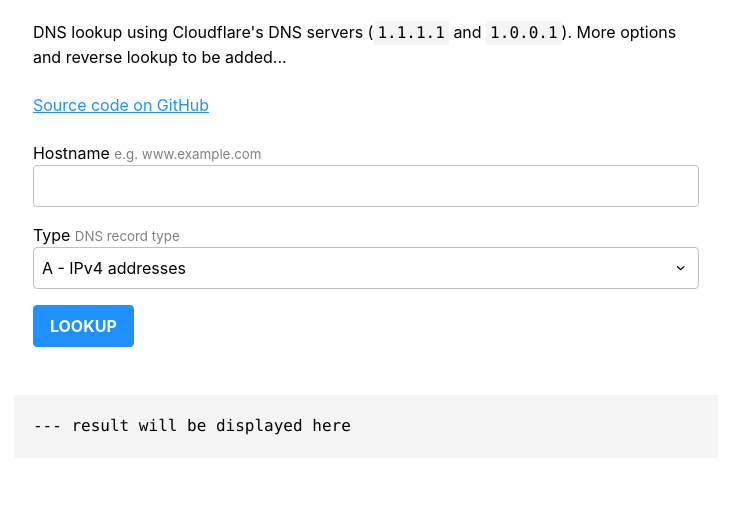
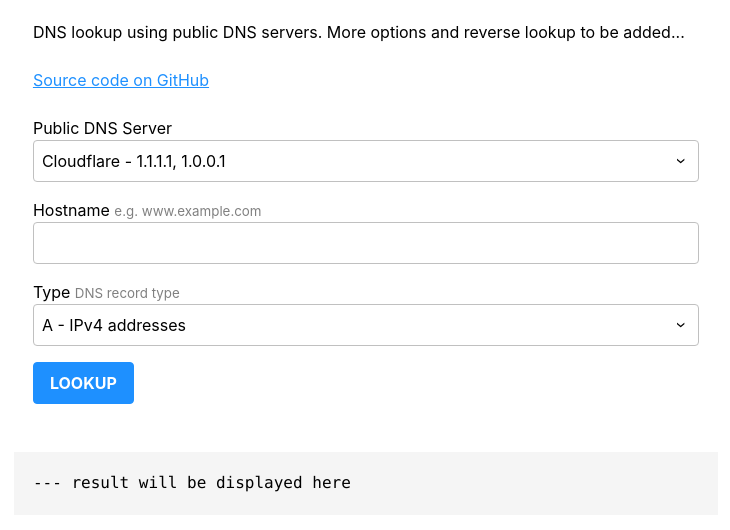
Before and after one commit to smonn/dns-tool, a React (Create React App) app: page / in a window 1280 px wide. Shown: the top 530 px of the page, without its empty margins (274-1004 px from the left). Built offline with nearby package versions, Linux system fonts and the light colour scheme.

Commit message:
add option for selecting dns server

```diff
--- a/src/App.tsx
+++ b/src/App.tsx
@@ -1,5 +1,23 @@
 import React, { useState, useMemo, FormEvent, ChangeEvent } from 'react';
 import Select, { Option } from './components/Select';
+import Input from './components/Input';
+import Button from './components/Button';
+import Label from './components/Label';
+
+type ServerMap = {
+  [key: string]: string[];
+  Cloudflare: string[];
+  Google: string[];
+  Verisign: string[];
+  'DNS.Watch': string[];
+}
+
+const servers: ServerMap = {
+  Cloudflare: ['1.1.1.1','1.0.0.1'],
+  Google: ['8.8.8.8','8.8.4.4'],
+  Verisign: ['64.6.64.6','64.6.65.6'],
+  'DNS.Watch': ['84.200.69.80', '84.200.70.40'],
+};
 
 const typeOptions: Option[] = [
   { value: 'A', text: 'A - IPv4 addresses' },
@@ -14,9 +32,15 @@ const typeOptions: Option[] = [
   { value: 'TXT', text: 'TXT - Text records' },
 ];
 
+const serverOptions: Option[] = Object.keys(servers).map(server => ({
+  value: server,
+  text: `${server} - ${servers[server].join(', ')}`
+}));
+
 function App() {
   const [hostname, setHostname] = useState('');
   const [type, setType] = useState('A');
+  const [server, setServer] = useState('Cloudflare');
   const [result, setResult] = useState<any>(null);
   const [submitting, setSubmitting] = useState(false);
 
@@ -27,7 +51,7 @@ function App() {
         event.preventDefault();
         const res = await fetch('/.netlify/functions/lookup', {
           method: 'POST',
-          body: JSON.stringify({ servers: ['1.1.1.1', '1.0.0.1'], hostname, type })
+          body: JSON.stringify({ servers: servers[server], hostname, type })
         });
 
         const json = await res.json();
@@ -38,7 +62,7 @@ function App() {
         setSubmitting(false);
       }
     };
-  }, [hostname, type]);
+  }, [hostname, server, type]);
 
   const handleChange = useMemo(() => {
     return (event: ChangeEvent<HTMLInputElement | HTMLSelectElement>) => {
@@ -48,24 +72,31 @@ function App() {
       if (event.target.name === 'type') {
         setType(event.target.value);
       }
+      if (event.target.name === 'server') {
+        setServer(event.target.value);
+      }
     };
   }, []);
 
   return (
     <div>
-      <p>DNS lookup using Cloudflare's DNS servers (<code>1.1.1.1</code> and <code>1.0.0.1</code>). More options and reverse lookup to be added...</p>
+      <p>DNS lookup using public DNS servers. More options and reverse lookup to be added...</p>
       <p><a href="https://github.com/smonn/dns-tool">Source code on GitHub</a></p>
       <form onSubmit={handleSubmit}>
         <div>
-          <label htmlFor="hostname">Hostname <small>e.g. www.example.com</small></label>
-          <input autoCapitalize="none" autoCorrect="off" disabled={submitting} id="hostname" name="hostname" type="text" pattern="^(([a-zA-Z0-9]|[a-zA-Z0-9][a-zA-Z0-9\-]*[a-zA-Z0-9])\.)*([A-Za-z0-9]|[A-Za-z0-9][A-Za-z0-9\-]*[A-Za-z0-9])$" required value={hostname} onChange={handleChange} />
+          <Label htmlFor="server">Public DNS Server</Label>
+          <Select disabled={submitting} options={serverOptions} value={server} onChange={handleChange} id="server" name="server" />
         </div>
         <div>
-          <label htmlFor="type">Type <small>DNS record type</small></label>
+          <Label htmlFor="hostname" hint="e.g. www.example.com">Hostname</Label>
+          <Input disabled={submitting} id="hostname" name="hostname" type="text" pattern="^(([a-zA-Z0-9]|[a-zA-Z0-9][a-zA-Z0-9\-]*[a-zA-Z0-9])\.)*([A-Za-z0-9]|[A-Za-z0-9][A-Za-z0-9\-]*[A-Za-z0-9])$" required value={hostname} onChange={handleChange} />
+        </div>
+        <div>
+          <Label htmlFor="type" hint="DNS record type">Type</Label>
           <Select disabled={submitting} options={typeOptions} value={type} onChange={handleChange} id="type" name="type" />
         </div>
         <div>
-          <button disabled={submitting} type="submit">Lookup</button>
+          <Button disabled={submitting} type="submit">Lookup</Button>
         </div>
       </form>
       <pre>{result ? JSON.stringify(result, null, 2) : '--- result will be displayed here'}</pre>
--- /dev/null
+++ b/src/components/Button.css
@@ -0,0 +1,34 @@
+.Button {
+  display: block;
+  width: 100%;
+  font-family: inherit;
+  font-size: inherit;
+  line-height: inherit;
+}
+
+.Button::-moz-focus-inner {
+  border: 0;
+}
+
+.Button {
+  width: auto;
+  background-color: dodgerblue;
+  border: 1px solid dodgerblue;
+  color: white;
+  font-weight: bold;
+  text-transform: uppercase;
+  padding: .5rem 1rem;
+  border-radius: .25rem;
+  cursor: pointer;
+}
+
+.Button:hover:not(:disabled),
+.Button:focus:not(:disabled) {
+  background-color: royalblue;
+  border-color: royalblue;
+}
+
+.Button:disabled {
+  opacity: 0.5;
+  cursor: default;
+}
--- /dev/null
+++ b/src/components/Button.tsx
@@ -0,0 +1,15 @@
+import React, { MouseEvent, ReactNode } from 'react';
+import './Button.css';
+
+export type ButtonProps = {
+  onClick?: (event: MouseEvent<HTMLButtonElement>) => void;
+  children: ReactNode;
+  disabled?: boolean;
+  type: 'submit';
+}
+
+export default function Button({ children, ...rest }: ButtonProps) {
+  return (
+    <button className="Button" {...rest}>{children}</button>
+  );
+}
--- /dev/null
+++ b/src/components/Input.css
@@ -0,0 +1,29 @@
+.Input {
+  -webkit-appearance: none;
+  border-radius: .25rem;
+  border: 1px solid silver;
+  box-shadow: none;
+  margin-bottom: 1rem;
+  padding: .5rem;
+  display: block;
+  width: 100%;
+  font-family: inherit;
+  font-size: inherit;
+  line-height: inherit;
+}
+
+.Input:focus {
+  border-color: dodgerblue;
+  box-shadow: 0 0 .25rem dodgerblue;
+  outline: none;
+}
+
+.Input:disabled {
+  opacity: 0.5;
+  background-color: whitesmoke;
+  color: grey;
+}
+
+.Input::-moz-focus-inner {
+  border: 0;
+}
--- /dev/null
+++ b/src/components/Input.tsx
@@ -0,0 +1,19 @@
+import React, { ChangeEvent } from 'react';
+import './Input.css';
+
+export type InputProps = {
+  disabled?: boolean;
+  id?: string;
+  name?: string;
+  value: string;
+  type: 'text';
+  pattern?: string;
+  required?: boolean;
+  onChange: (event: ChangeEvent<HTMLInputElement>) => void;
+}
+
+export default function Input(props: InputProps) {
+  return (
+    <input className="Input" autoCapitalize="none" autoComplete="off" {...props} />
+  );
+}
--- /dev/null
+++ b/src/components/Label.css
@@ -0,0 +1,11 @@
+.Label {
+  display: block;
+  width: 100%;
+  font-family: inherit;
+  font-size: inherit;
+  line-height: inherit;
+}
+
+.Label-hint {
+  color: grey;
+}
--- /dev/null
+++ b/src/components/Label.tsx
@@ -0,0 +1,14 @@
+import React, { ReactNode } from "react";
+import './Label.css';
+
+export type LabelProps = {
+  children: ReactNode;
+  htmlFor: string;
+  hint?: string;
+}
+
+export default function Label({ htmlFor, children, hint }: LabelProps) {
+  return (
+    <label className="Label" htmlFor={htmlFor}>{children} {hint && <small className="Label-hint">{hint}</small>}</label>
+  );
+}
--- a/src/components/Select.tsx
+++ b/src/components/Select.tsx
@@ -12,6 +12,7 @@ export type SelectProps = {
   disabled?: boolean;
   name?: string;
   value: string;
+  required?: boolean;
   onChange: (event: ChangeEvent<HTMLSelectElement>) => void;
 }
 
--- a/src/index.css
+++ b/src/index.css
@@ -39,73 +39,6 @@ form {
   margin-bottom: 3rem;
 }
 
-label,
-input,
-select,
-button {
-  display: block;
-  width: 100%;
-  font-family: inherit;
-  font-size: inherit;
-  line-height: inherit;
-}
-
-label small {
-  color: grey;
-}
-
-input {
-  box-shadow: none;
-  margin-bottom: 1rem;
-  border: 1px solid silver;
-  padding: .5rem;
-  border-radius: .25rem;
-}
-
-input[type="text"] {
-  -webkit-appearance: none;
-}
-
-input:focus {
-  border-color: dodgerblue;
-  box-shadow: 0 0 .25rem dodgerblue;
-  outline: none;
-}
-
-input:disabled {
-  opacity: 0.5;
-  background-color: whitesmoke;
-  color: grey;
-}
-
-input::-moz-focus-inner,
-button::-moz-focus-inner {
-  border: 0;
-}
-
-button {
-  width: auto;
-  background-color: dodgerblue;
-  border: 1px solid dodgerblue;
-  color: white;
-  font-weight: bold;
-  text-transform: uppercase;
-  padding: .5rem 1rem;
-  border-radius: .25rem;
-  cursor: pointer;
-}
-
-button:hover:not(:disabled),
-button:focus:not(:disabled) {
-  background-color: royalblue;
-  border-color: royalblue;
-}
-
-button:disabled {
-  opacity: 0.5;
-  cursor: default;
-}
-
 pre,
 code {
   background-color: whitesmoke;
```
